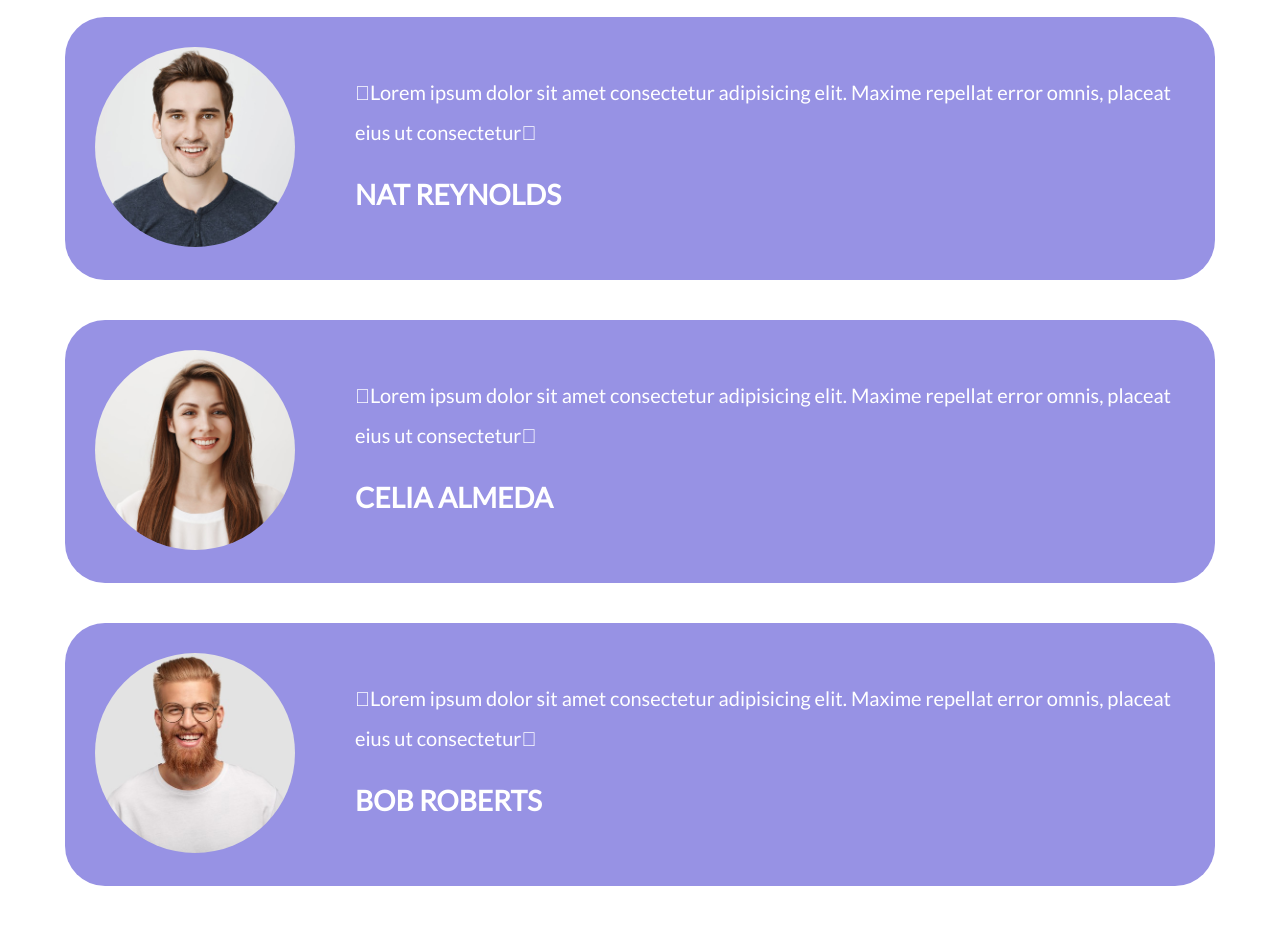
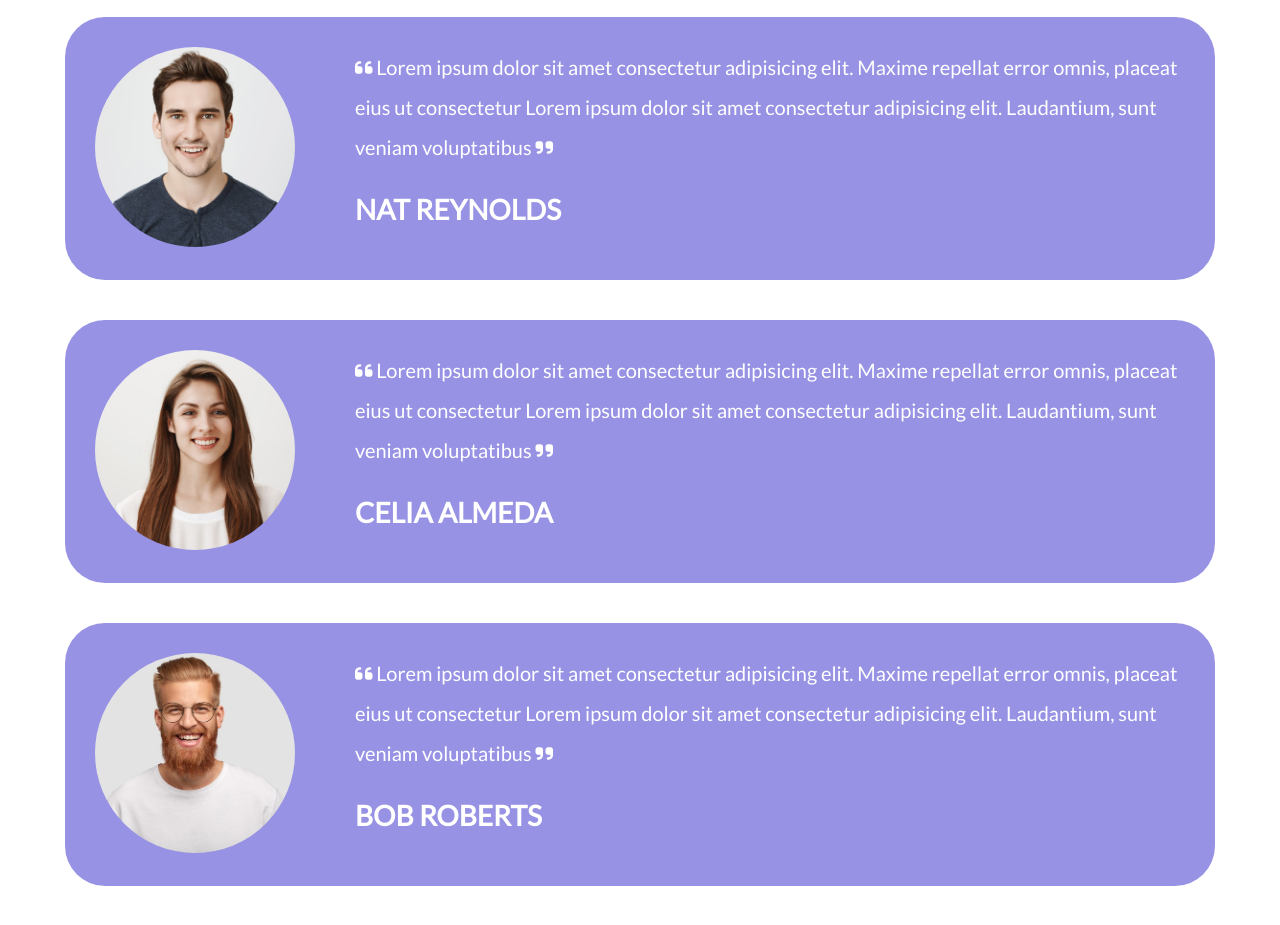
Before and after one commit to bittoMazza/htmlcss-responsive-layout, a plain HTML site: page index.html in a window 1280 px wide. Shown: the part 2313-3238 px from the top of the page. Drawn offline with Linux system fonts and the light colour scheme.

Commit message:
completed

```diff
--- a/index.html
+++ b/index.html
@@ -118,7 +118,7 @@
                         <img class="card-image" src="./img/testimonial1.jpg" alt="testimonial 1">
                     </div>
                     <div class="card-content inside-card-container cards-testimonial">
-                        <p>Lorem ipsum dolor sit amet consectetur adipisicing elit. Maxime repellat error omnis, placeat eius ut consectetur</p>
+                        <p> Lorem ipsum dolor sit amet consectetur adipisicing elit. Maxime repellat error omnis, placeat eius ut consectetur Lorem ipsum dolor sit amet consectetur adipisicing elit. Laudantium, sunt veniam voluptatibus </p>
                         <h3>NAT REYNOLDS</h3>
                     </div>
                 </div>
@@ -127,7 +127,7 @@
                         <img class="card-image" src="./img/testimonial2.jpg" alt="testimonial 1">
                     </div>
                     <div class="card-content inside-card-container cards-testimonial">
-                        <p>Lorem ipsum dolor sit amet consectetur adipisicing elit. Maxime repellat error omnis, placeat eius ut consectetur</p>
+                        <p> Lorem ipsum dolor sit amet consectetur adipisicing elit. Maxime repellat error omnis, placeat eius ut consectetur Lorem ipsum dolor sit amet consectetur adipisicing elit. Laudantium, sunt veniam voluptatibus </p>
                         <h3>CELIA ALMEDA</h3>
                     </div>
                 </div>
@@ -136,7 +136,7 @@
                             <img class="card-image" src="./img/testimonial3.jpg" alt="testimonial 1">
                         </div>
                         <div class="card-content inside-card-container cards-testimonial">
-                            <p>Lorem ipsum dolor sit amet consectetur adipisicing elit. Maxime repellat error omnis, placeat eius ut consectetur</p>
+                            <p> Lorem ipsum dolor sit amet consectetur adipisicing elit. Maxime repellat error omnis, placeat eius ut consectetur Lorem ipsum dolor sit amet consectetur adipisicing elit. Laudantium, sunt veniam voluptatibus </p>
                             <h3>BOB ROBERTS</h3>
                         </div>
                    </div>
--- a/style.css
+++ b/style.css
@@ -283,10 +283,12 @@ img{
 }
 
 .cards-testimonial p::before{
-	content: "\F10ED";
+    font: var(--fa-font-solid);
+	content: "\f10d";
 }
 
 .cards-testimonial p::after{
+    font: var(--fa-font-solid);
     content: '\f10e';
 }
 
@@ -507,6 +509,10 @@ footer{
         text-align: unset;
     }
 
+    .testimonials-section .cards-container .cards-testimonial p{
+        padding:0 0 25px 0;
+    }
+
     .benefict-section .cards-container{
         flex-direction: row;
         flex-wrap: wrap;
```
